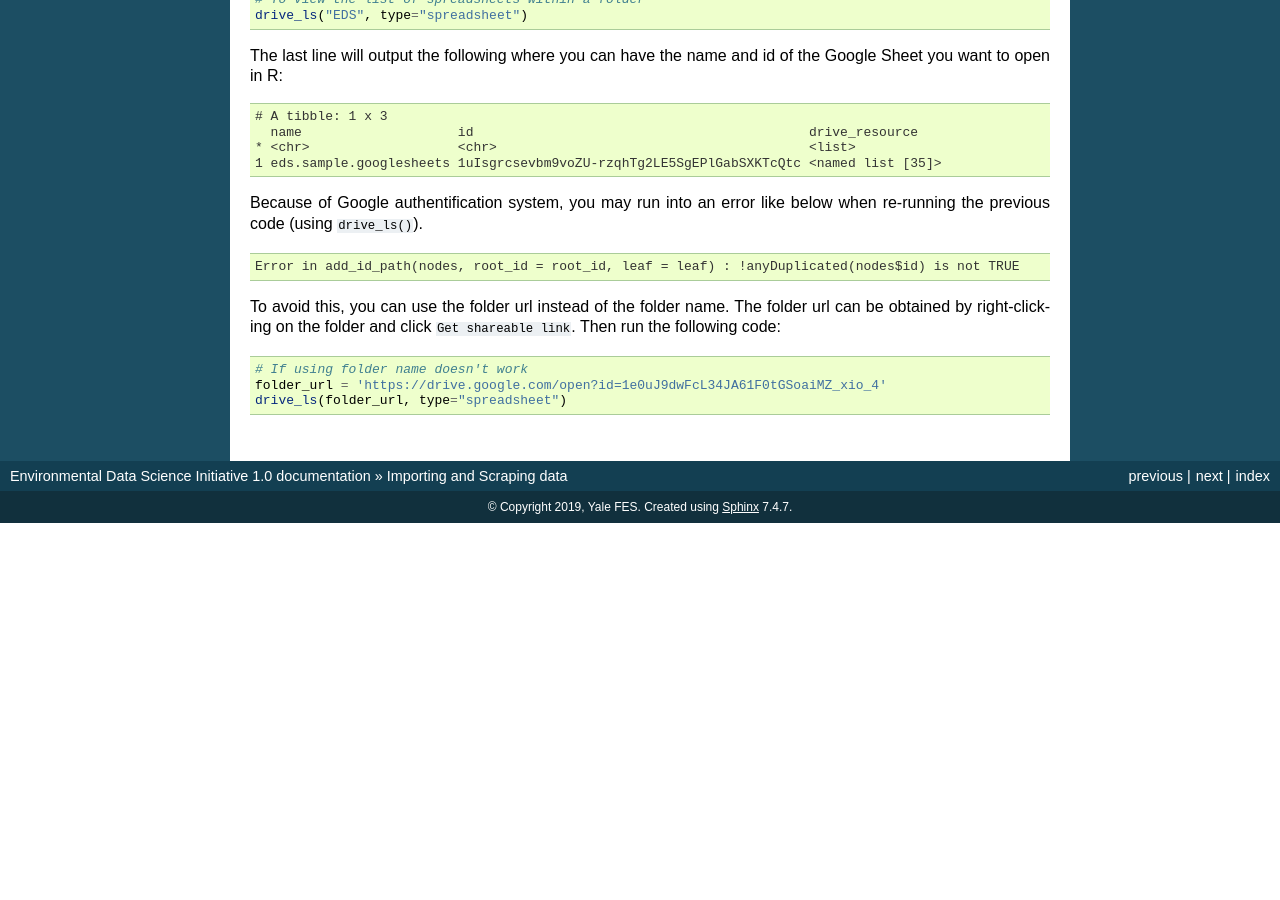
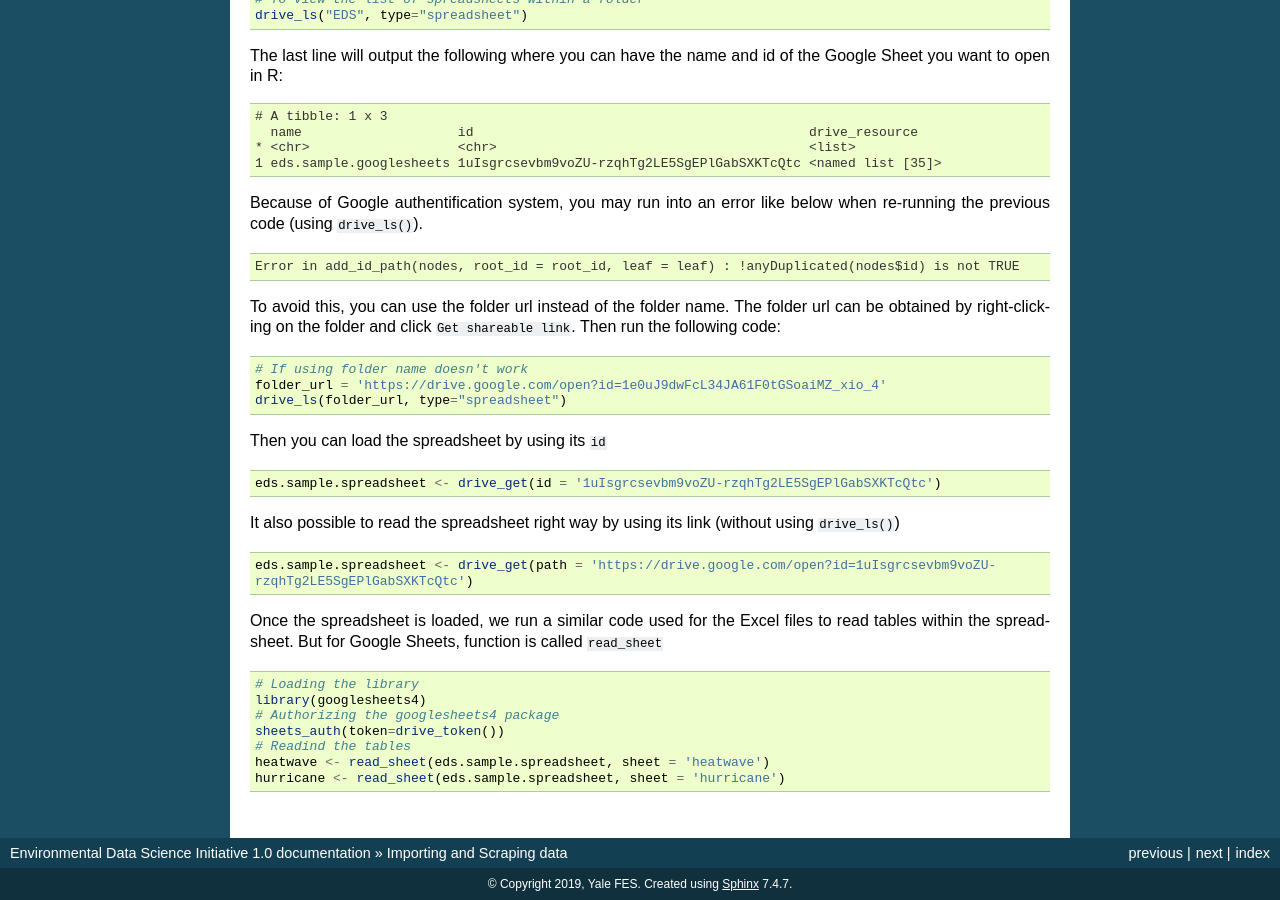
Before and after one commit to rajaoberison/edsy, a Sphinx documentation site: the page built from docs/importing_and_scraping_data.rst, in a window 1280 px wide and 900 px high, scrolled down 1402 px. Built offline with Sphinx 7.4.7, drawn with Linux system fonts in a browser that asks for light colours; before the commit the page ends 1925 px from its top, so only the background shows below that.

Commit message:
Update importing_and_scraping_data.rst

```diff
--- a/docs/importing_and_scraping_data.rst
+++ b/docs/importing_and_scraping_data.rst
@@ -110,3 +110,33 @@ To avoid this, you can use the folder url instead of the folder name. The folder
   # If using folder name doesn't work
   folder_url = 'https://drive.google.com/open?id=1e0uJ9dwFcL34JA61F0tGSoaiMZ_xio_4'
   drive_ls(folder_url, type="spreadsheet")
+
+
+Then you can load the spreadsheet by using its :code:`id`
+
+
+.. code-block:: r
+
+ eds.sample.spreadsheet <- drive_get(id = '1uIsgrcsevbm9voZU-rzqhTg2LE5SgEPlGabSXKTcQtc')
+
+
+It also possible to read the spreadsheet right way by using its link (without using :code:`drive_ls()`)
+
+
+.. code-block:: r
+
+  eds.sample.spreadsheet <- drive_get(path = 'https://drive.google.com/open?id=1uIsgrcsevbm9voZU-rzqhTg2LE5SgEPlGabSXKTcQtc')
+
+
+Once the spreadsheet is loaded, we run a similar code used for the Excel files to read tables within the spreadsheet. But for Google Sheets, function is called :code:`read_sheet`
+
+
+.. code-block:: r
+
+  # Loading the library
+  library(googlesheets4)
+  # Authorizing the googlesheets4 package
+  sheets_auth(token=drive_token())
+  # Readind the tables
+  heatwave <- read_sheet(eds.sample.spreadsheet, sheet = 'heatwave')
+  hurricane <- read_sheet(eds.sample.spreadsheet, sheet = 'hurricane')
```
